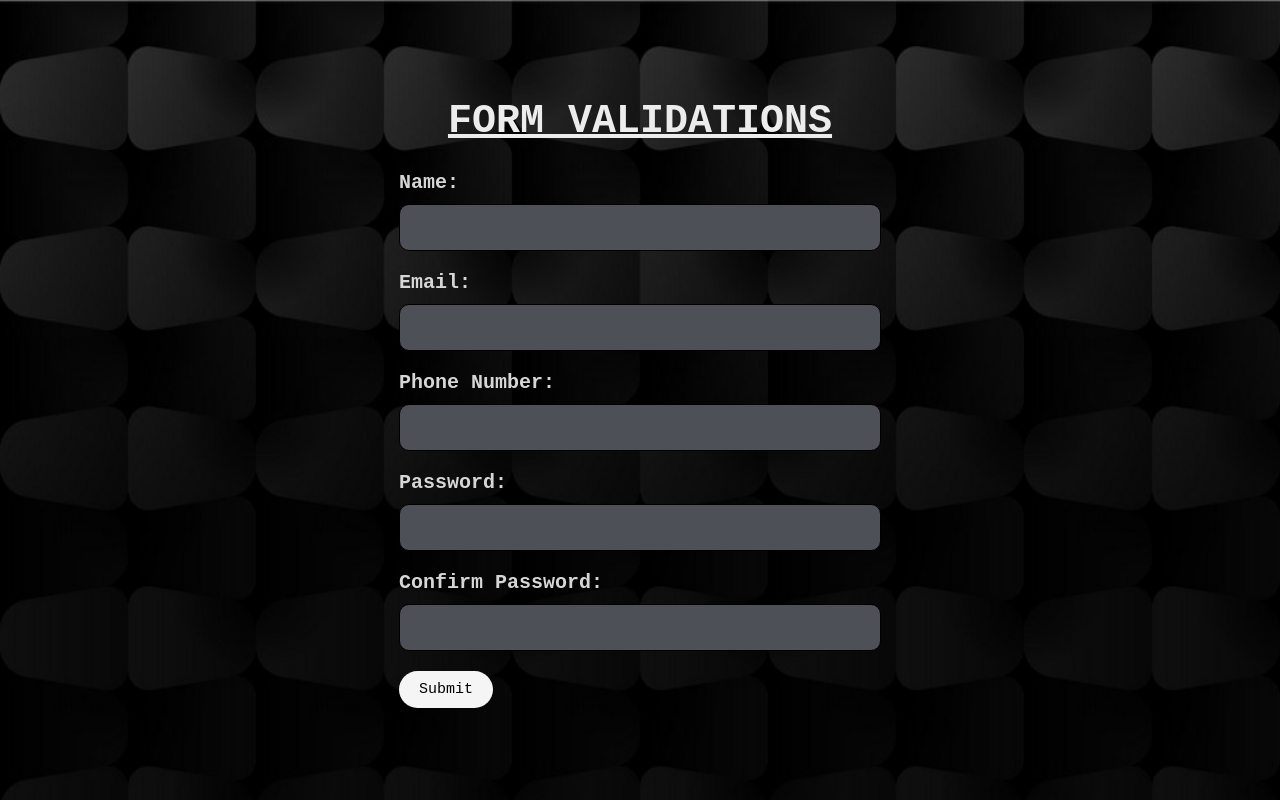
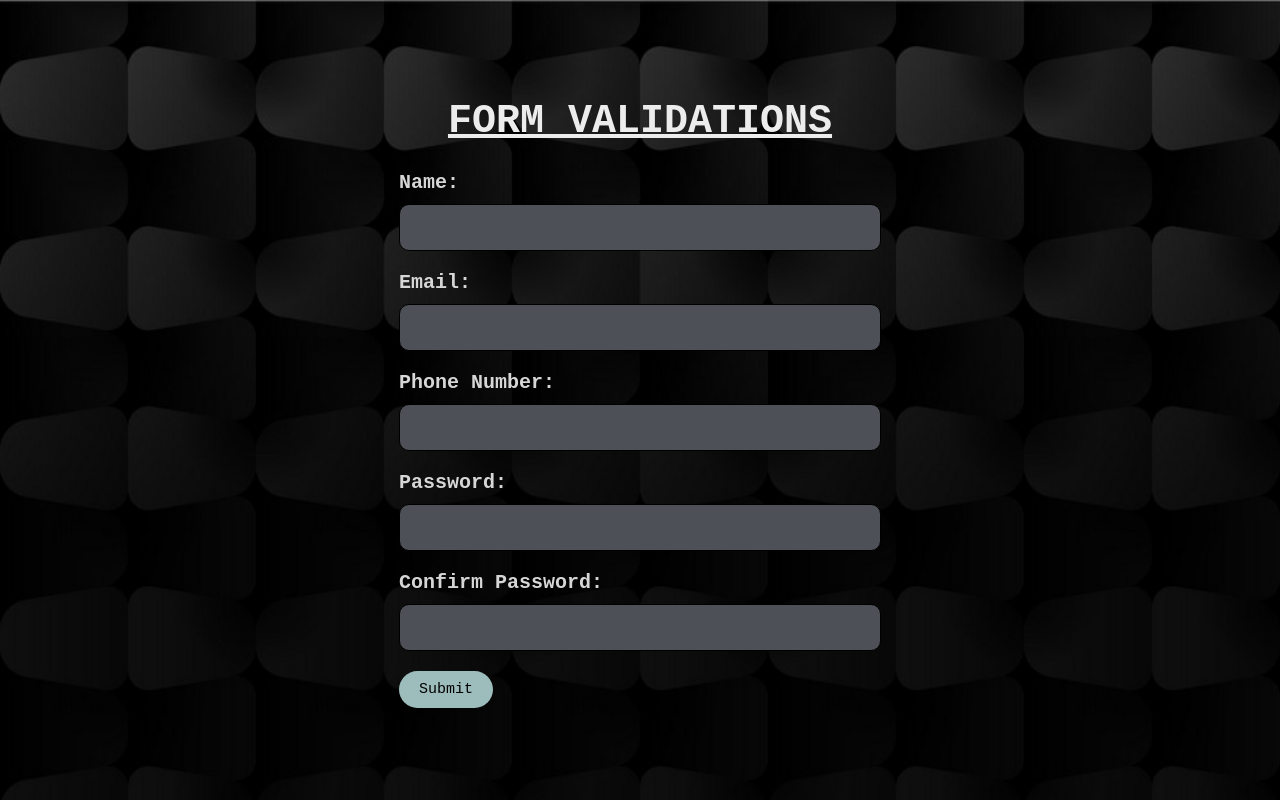
Before and after one commit to Anuvindh1/New, a plain HTML site: page Index.html in a window 1280 px wide. Drawn offline with Linux system fonts and the light colour scheme.

Commit message:
Update style.css

```diff
--- a/style.css
+++ b/style.css
@@ -45,7 +45,7 @@ h1{
 
   /* Style for form submit button */
   button[type="submit"] {
-    background-color: #f5f5f5;
+    background-color: #9dbdbc;
     color: rgb(164, 146, 146);
     padding: 10px 20px;
     border: none;
```
